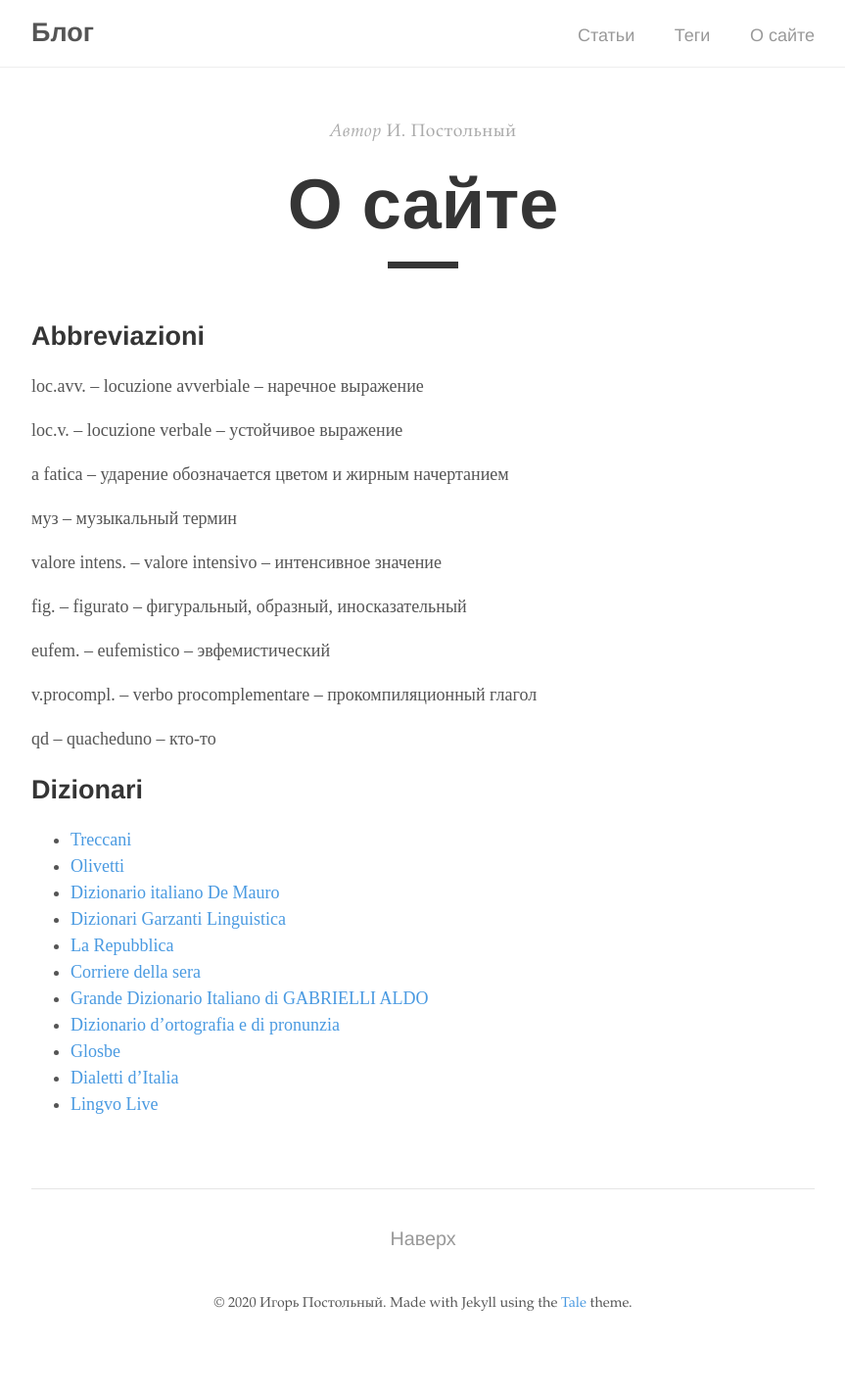
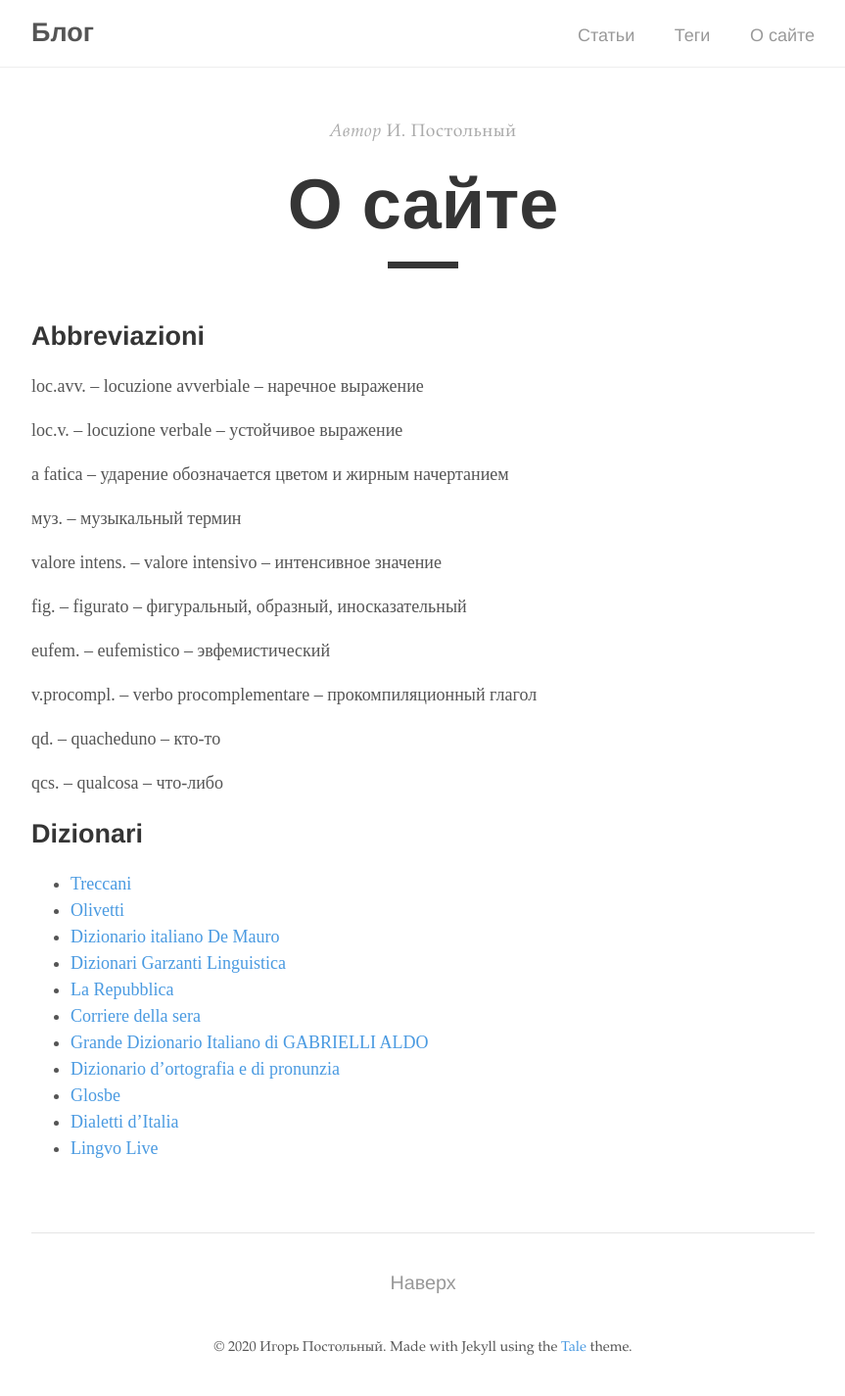
Before and after one commit to postolny/postolny.github.io, a Jekyll site: the page built from _pages/about.md, in a window 1280 px wide. Shown: the whole page at 98% size, without its empty margins (208-1071 px from the left). Built offline with Jekyll 4.4.1, drawn with Linux system fonts in a browser that asks for light colours; before the commit the page ends 1380 px from its top, so only the background shows below that.

Commit message:
Add files via upload

```diff
--- a/_pages/about.md
+++ b/_pages/about.md
@@ -13,7 +13,7 @@ loc.v. – locuzione verbale – устойчивое выражение
 
 a fatica – ударение обозначается цветом и жирным начертанием
 
-муз – музыкальный термин
+муз. – музыкальный термин
 
 valore intens. – valore intensivo – интенсивное значение
 
@@ -23,7 +23,9 @@ eufem. – eufemistico – эвфемистический
 
 v.procompl. – verbo procomplementare – прокомпиляционный глагол
 
-qd – quacheduno – кто-то
+qd. – quacheduno – кто-то
+
+qcs. – qualcosa – что-либо
 
 ## Dizionari
 
```
